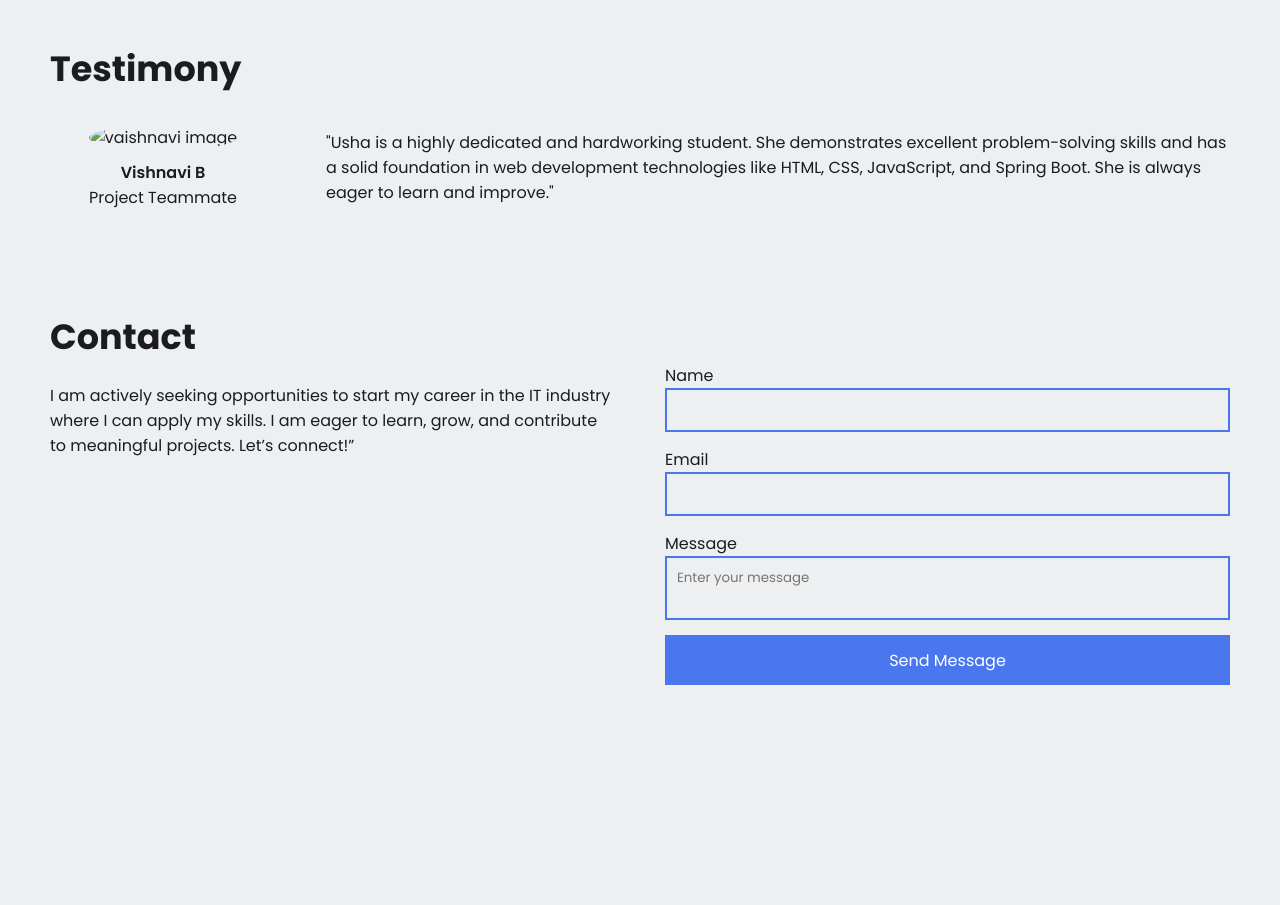
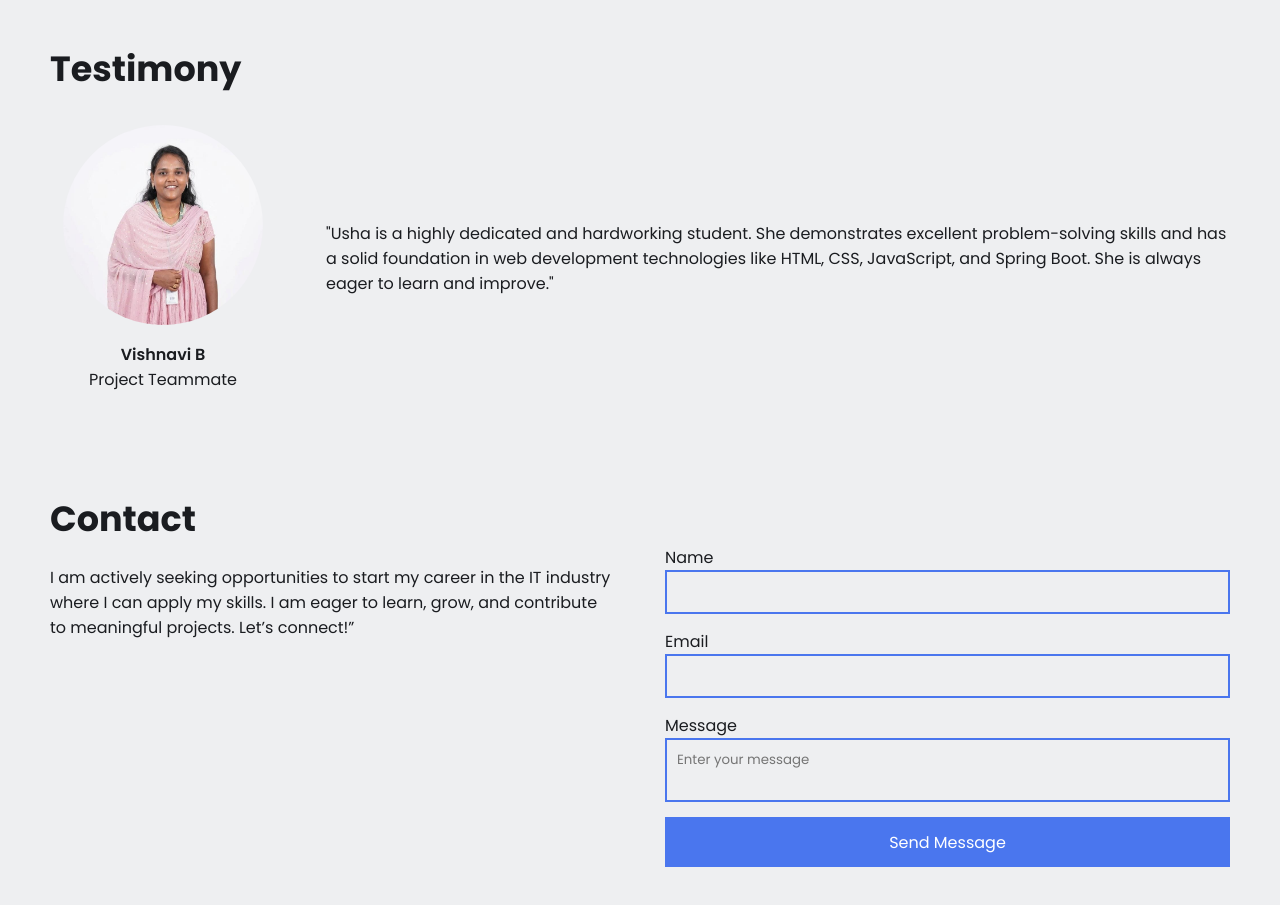
Before and after one commit to Ushasangamithirai/portfolio, a plain HTML site: page index.html in a window 1280 px wide. Shown: the part 880-1785 px from the top of the page. Before the commit the page ends 1665 px from the top, so only its background shows below. Drawn offline with Linux system fonts and the light colour scheme; the site is published under a folder, as on GitHub Pages, so addresses that start at the root find nothing.

Commit message:
Update index.html

```diff
--- a/index.html
+++ b/index.html
@@ -115,7 +115,7 @@
 
             <div class="group">
                 <div class="person-details">
-                    <img src="/images/my_photo2.jpg.jpeg" alt="vaishnavi image">
+                    <img src="images/my_photo2.jpg.jpeg" alt="vaishnavi image">
                     <p>Vishnavi B</p>
                     <p>Project Teammate</p>
                 </div>
```
